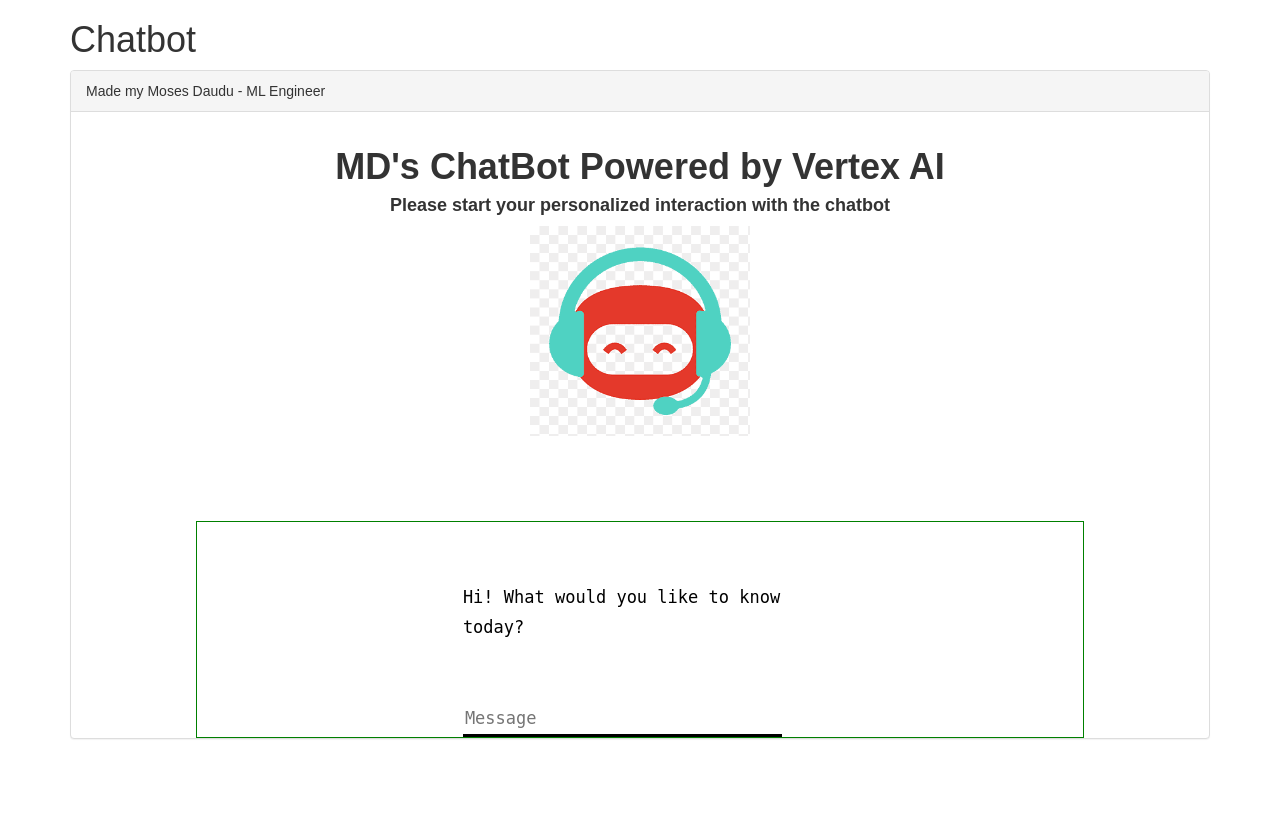
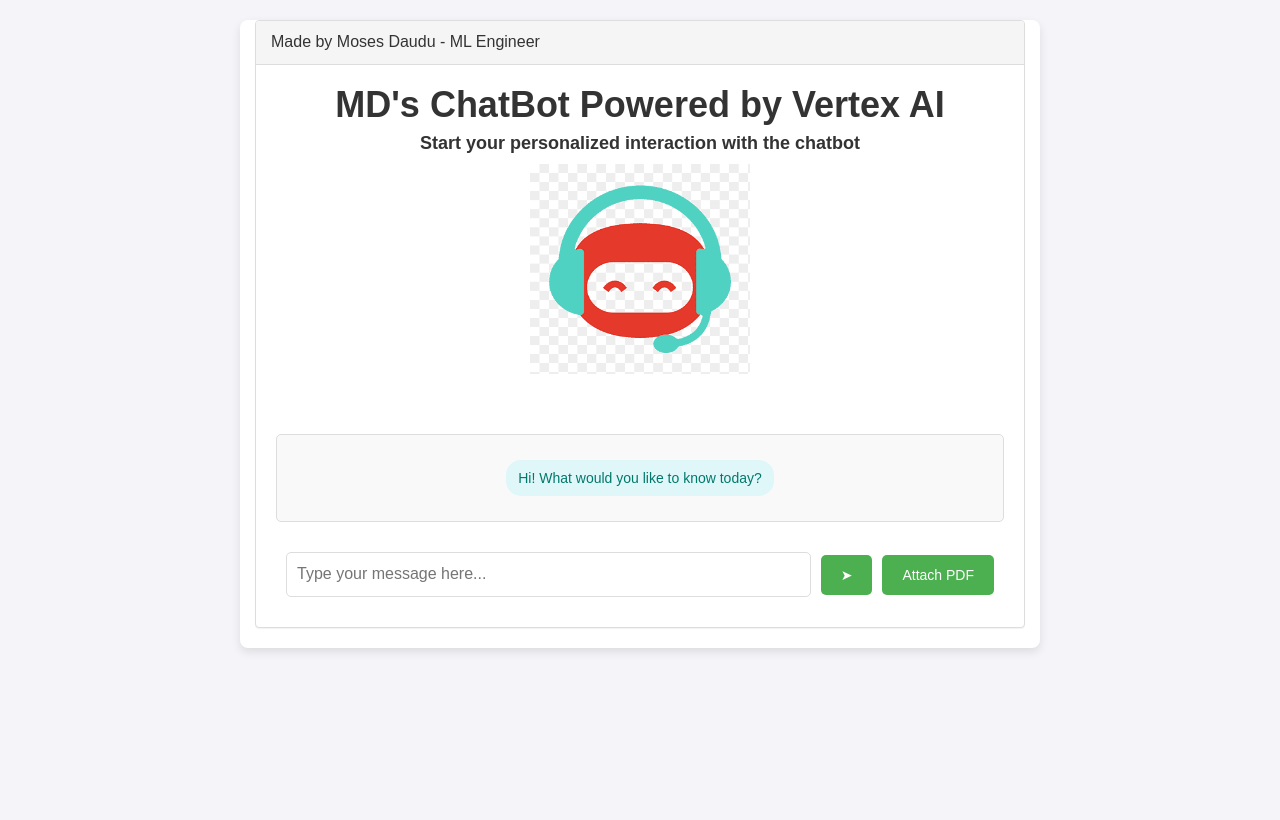
Before and after one commit to mosesdaudu001/chatbot, a Flask app: page / in a window 1280 px wide. Before the commit the page ends 739 px from the top, so only its background shows below. Run offline with Flask 3, Linux system fonts and the light colour scheme; some libraries are stand-ins or nearby versions.

Commit message:
added aility to CAG, discussing with documents

```diff
--- a/app.py
+++ b/app.py
@@ -1,14 +1,21 @@
-from flask import Flask,render_template, request, jsonify
+from flask import Flask,render_template, request, jsonify, session
+from flask_session import Session
 import os
 import boto3
 import botocore
 import json
+import fitz  # PyMuPDF
+import base64
 
 bedrock_runtime = boto3.client('bedrock-runtime')
 
 # If you'd like to try your own prompt, edit this parameter!
 # prompt_data = []
 usermsg = []
+extracted_data = []
+text_data = []
+
+
 
 
 def inv_md(prompt_data):
@@ -48,6 +55,11 @@ def inv_md(prompt_data):
 
 
 app = Flask(__name__)
+# Configure Flask-Session
+app.config['SESSION_TYPE'] = 'filesystem'  # Can also use 'redis', 'mongodb', etc., for production
+app.config['SECRET_KEY'] = 'your_secret_key'
+Session(app)
+
 
 @app.route("/")
 def home():
@@ -56,17 +68,58 @@ def home():
 @app.route("/get")
 def get_bot_response():
     userText = request.args.get('msg')
+
+    extracted_data = session.get('extracted_data', [])
+    text_data = session.get('text_data', [])
+
+    ini_prompt = f"""
+    The below consists of information on a particular document. I want to
+    look through the document and answer the prompt based solely on the
+    information provided. It is also possible that images would be attached
+    as well. But if no images are attached, then provide information on what
+    you see here alone
+
+    Information Provided: {text_data}
+
+
+    the prompt: {userText}
+    """
+
+
+    # print("extracted_data: ", extracted_data)
+    # print("extracted_data: ", extracted_data[0])
     usermsg.append({
         "role":'user',
         "content": [
+            # {
+            #     "type": "image",
+            #     "source": {
+            #         "type": "base64",
+            #         "media_type": "image/jpeg",
+            #         "data": extracted_data[0]['image_1_base64']
+            #         }
+            # },
             {
                 "type": "text",
-                "text": userText
+                "text": ini_prompt
             }
         ]
     })
+    # Add each image to the content
+    for image_dict in extracted_data:
+        for _, base64_image in image_dict.items():
+            usermsg[-1]["content"].append({
+                "type": "image",
+                "source": {
+                    "type": "base64",
+                    "media_type": "image/jpeg",
+                    "data": base64_image
+                    }
+            })
+
     # response = chat.send_message(userText, **parameters) # for the bison model
     response = inv_md(usermsg) # for the gemini AI model
+    # response = extracted_data[0]
     # print(f"Response from Model: {response.text}")
 
     usermsg.append({
@@ -82,6 +135,52 @@ def get_bot_response():
     return response
 
 
+@app.route('/upload', methods=['POST'])
+def upload_pdf():
+    if 'pdf' not in request.files:
+        return jsonify({'message': 'No file uploaded'}), 400
+
+    pdf_file = request.files['pdf']
+    if not pdf_file.filename.endswith('.pdf'):
+        return jsonify({'message': 'Only PDF files are supported'}), 400
+
+    pdf_content = pdf_file.read()
+    doc = fitz.open(stream=pdf_content, filetype="pdf")
+
+    extracted_data = []
+
+    # Extract text
+    text_data = []
+    for page in doc:
+        text_data.append(page.get_text())
+    # if text_data:
+    #     extracted_data.append({"text": "\n".join(text_data)})
+
+    # Extract images
+    image_data = {}
+    image_count = 1
+    for page_num in range(len(doc)):
+        page = doc[page_num]
+        for img_index, img in enumerate(page.get_images(full=True)):
+            xref = img[0]
+            base_image = doc.extract_image(xref)
+            image_bytes = base_image["image"]
+            image_base64 = base64.b64encode(image_bytes).decode('utf-8')
+            image_data[f"image_{image_count}_base64"] = image_base64
+            image_count += 1
+
+    if image_data:
+        extracted_data.append(image_data)
+
+    # print("text_data: ", text_data)
+    # print("extracted_data: ", extracted_data)
+    # Store data in the session
+    session['extracted_data'] = extracted_data
+    session['text_data'] = text_data
+
+    return jsonify({'message': 'File processed successfully', 'data': extracted_data})
+
+
 
 if __name__ == "__main__":
     app.run(debug=True, port=8000)
--- a/requirements.txt
+++ b/requirements.txt
@@ -6,3 +6,5 @@ awscli>=1.29.57
 botocore>=1.31.57
 
 # gunicorn --bind=0.0.0.0:8000 app:app
+flask-session
+pymupdf
--- a/templates/index2.html
+++ b/templates/index2.html
@@ -6,123 +6,167 @@
   <script src="https://ajax.googleapis.com/ajax/libs/jquery/3.2.1/jquery.min.js"></script>
   <script src="https://maxcdn.bootstrapcdn.com/bootstrap/3.3.7/js/bootstrap.min.js"></script>
   <style>
-    * {
-        box-sizing: border-box
-    }
-    /* Set height of body and the document to 100% */
     body, html {
       height: 100%;
       margin: 0;
-        font-family: Arial;
+      font-family: "Arial", sans-serif;
+      background-color: #f4f4f9;
     }
+
+    .container {
+      max-width: 800px;
+      margin: 20px auto;
+      background: white;
+      box-shadow: 0 4px 10px rgba(0, 0, 0, 0.1);
+      border-radius: 8px;
+      overflow: hidden;
+    }
+
+    .panel-heading {
+      background-color: #4caf50;
+      color: white;
+      font-size: 16px;
+      padding: 10px 15px;
+    }
+
+    .panel-body {
+      text-align: center;
+      padding: 20px;
+    }
+
+    .panel-body h1, .panel-body h4 {
+      margin: 0 0 10px;
+      color: #333;
+    }
+
     #chatbox {
-    margin-left: auto;
-    margin-right: auto;
-    width: 40%;
-    margin-top: 60px;
+      max-height: 300px;
+      overflow-y: auto;
+      padding: 15px;
+      border: 1px solid #ddd;
+      background: #f9f9f9;
+      border-radius: 5px;
+      margin: 20px 0;
     }
+
+    .botText, .userText {
+      margin: 10px 0;
+    }
+
+    .botText span {
+      background-color: #e0f7fa;
+      color: #00796b;
+      padding: 8px 12px;
+      border-radius: 15px;
+      display: inline-block;
+    }
+
+    .userText span {
+      background-color: #c8e6c9;
+      color: #2e7d32;
+      padding: 8px 12px;
+      border-radius: 15px;
+      display: inline-block;
+      text-align: right;
+    }
+
     #userInput {
-    margin-left: auto;
-    margin-right: auto;
-    width: 40%;
-    margin-top: 60px;
+      display: flex;
+      align-items: center;
+      gap: 10px;
+      padding: 10px;
     }
+
     #textInput {
-    width: 90%;
+      flex: 1;
+      padding: 10px;
+      border: 1px solid #ddd;
+      border-radius: 5px;
+      font-size: 16px;
+    }
+
+    #submitButton, #attachButton {
+      background-color: #4caf50;
+      color: white;
       border: none;
-    border-bottom: 3px solid black;
-    font-family: monospace;
-    font-size: 17px;
+      border-radius: 5px;
+      padding: 10px 20px;
+      cursor: pointer;
     }
-    .userText {
-    color: black;
-    font-family: monospace;
-    font-size: 17px;
-    text-align: left;
-    line-height: 30px;
-    }
-    .userText span {
-    /* background-color: #808080; */
-    /* padding: 10px; */
-    border-radius: 2px;
-    }
-    .botText {
-    color: black;
-    font-family: monospace;
-    font-size: 17px;
-    text-align: left;
-    line-height: 30px;
-    }
-    .botText span {
-    /* background-color: #b4c0e3; */
-    /* padding: 10px; */
-    border-radius: 2px;
-    }
-    #tidbit {
-    position: absolute;
-    bottom: 0;
-    right: 0;
-    width: 300px;
-    }
-    .boxed {
-    margin-left: auto;
-    margin-right: auto;
-    width: 78%;
-    margin-top: 60px;
-    border: 1px solid green;
+
+    #submitButton:hover, #attachButton:hover {
+      background-color: #45a049;
     }
   </style>
 </head>
 <body>
   <div class="container">
-    <h1>Chatbot</h1>
-    <div class="row">
-      <div class="col-sm-12 col-lg-30">
     <div class="panel panel-default">
-          <div class="panel-heading">Made my Moses Daudu - ML Engineer</div>
+      <div class="panel-heading">Made by Moses Daudu - ML Engineer</div>
       <div class="panel-body">
-            <h1 align="center"><b>MD's ChatBot Powered by Vertex AI</b></h1>
-            <h4 align="center"><b>Please start your personalized interaction with the chatbot</b></h4>
-            <p align="center"><img src="static\\chatbot1.png" alt="Python-BOT" height="210" width="220"></p>
+        <h1><b>MD's ChatBot Powered by Vertex AI</b></h1>
+        <h4><b>Start your personalized interaction with the chatbot</b></h4>
+        <img src="static\chatbot1.png" alt="Python-BOT" height="210" width="220">
       </div>
-          <div class="boxed">
-            <div>
+      <div class="panel-body">
         <div id="chatbox">
-                    <p class="botText">
-                        <span>Hi! What would you like to know today?</span>
-                    </p>
+          <p class="botText"><span>Hi! What would you like to know today?</span></p>
         </div>
         <div id="userInput">
-                    <input class="userText" id="textInput" type="text" name="msg" placeholder="Message" />
+          <input id="textInput" type="text" placeholder="Type your message here..." />
+          <button id="submitButton" onclick="getBotResponse()">➤</button>
+          <button id="attachButton" onclick="document.getElementById('fileInput').click()">Attach PDF</button>
+          <input id="fileInput" type="file" accept="application/pdf" style="display: none;" onchange="uploadFile(event)" />
         </div>
       </div>
+    </div>
+  </div>
+
   <script>
     function getBotResponse() {
-                    var rawText = $("#textInput").val();
-                    var userHtml = '<p class="userText"><span style="color: blue;">User: </span>' + rawText + "</p>";
+      const rawText = $("#textInput").val().trim();
+      if (!rawText) return;
+
+      const userHtml = `<p class="userText"><span>User: ${rawText}</span></p>`;
       $("#textInput").val("");
       $("#chatbox").append(userHtml);
-                    document
-                        .getElementById("userInput")
-                        .scrollIntoView({ block: "start", behavior: "smooth" });
+
+      document.getElementById("chatbox").scrollTop = document.getElementById("chatbox").scrollHeight;
+
       $.get("/get", { msg: rawText }).done(function (data) {
-                        var botHtml = '<p class="botText"><span style="color: green;">ChatBot: </span>' + data + "</p>";
+        const botHtml = `<p class="botText"><span>ChatBot: ${data}</span></p>`;
         $("#chatbox").append(botHtml);
-                        document
-                            .getElementById("userInput")
-                            .scrollIntoView({ block: "start", behavior: "smooth" });
+        document.getElementById("chatbox").scrollTop = document.getElementById("chatbox").scrollHeight;
       });
     }
+
+    function uploadFile(event) {
+      const file = event.target.files[0];
+      if (file) {
+        const formData = new FormData();
+        formData.append("pdf", file);
+
+        fetch("/upload", {
+          method: "POST",
+          body: formData
+        })
+        .then(response => response.json())
+        .then(data => {
+          const botHtml = `<p class="botText"><span>${data.message}</span></p>`;
+          $("#chatbox").append(botHtml);
+          document.getElementById("chatbox").scrollTop = document.getElementById("chatbox").scrollHeight;
+        })
+        .catch(error => {
+          console.error("Error:", error);
+        });
+      }
+    }
+
     $("#textInput").keypress(function (e) {
       if (e.which == 13) {
         getBotResponse();
       }
     });
   </script>
-        </div>
-        </div>
-      </div>
-    </div>
-  </div>
 </body>
 </html>
```
Also changed, not shown: utility.py (added, +369 -0 lines), 2 other files. Lines whose indentation alone changed are shown as unchanged.
